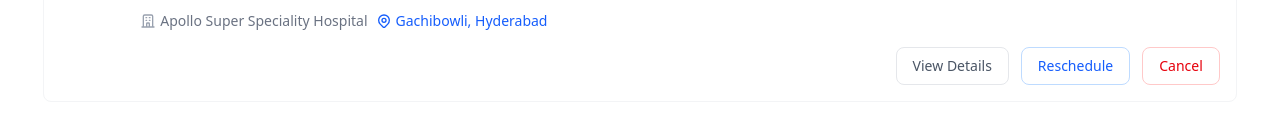
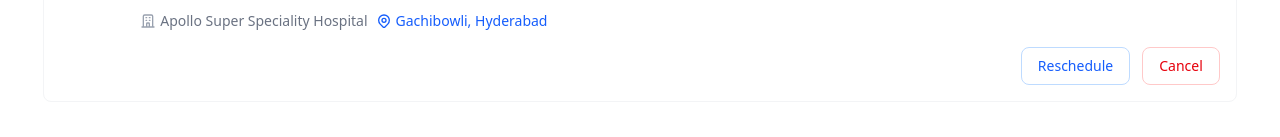
Before and after one commit to LakshmiSureshChandra/BookMyAppointments, a React (Vite) app: page /bookings in a window 1280 px wide. Shown: the part 334-471 px from the top of the page. Built offline with nearby package versions, Linux system fonts and the light colour scheme.

Commit message:
changes to recent bookings card

```diff
--- a/src/components/BookingsList/BookingsList.tsx
+++ b/src/components/BookingsList/BookingsList.tsx
@@ -72,12 +72,6 @@
         });
         setIsRescheduleModalOpen(true);
     };
-
-    const handleViewDetails = (booking: Booking) => {
-        setSelectedBooking(booking);
-        setIsDetailsModalOpen(true);
-    };
-
     const handleRescheduleSubmit = () => {
         // Here you would typically make an API call to update the booking
         console.log('Rescheduling booking:', selectedBooking?.id, rescheduleData);
@@ -282,12 +276,6 @@
                                 {booking.status === 'upcoming' ? (
                                     <>
                                         <button
-                                            onClick={() => handleViewDetails(booking)}
-                                            className="w-full sm:w-auto px-4 py-2 text-sm text-gray-600 hover:text-gray-800 border border-gray-200 rounded-lg hover:bg-gray-50"
-                                        >
-                                            View Details
-                                        </button>
-                                        <button
                                             onClick={() => handleReschedule(booking)}
                                             className="w-full sm:w-auto px-4 py-2 text-sm text-blue-600 hover:text-blue-700 border border-blue-200 rounded-lg hover:bg-blue-50"
                                         >
```
